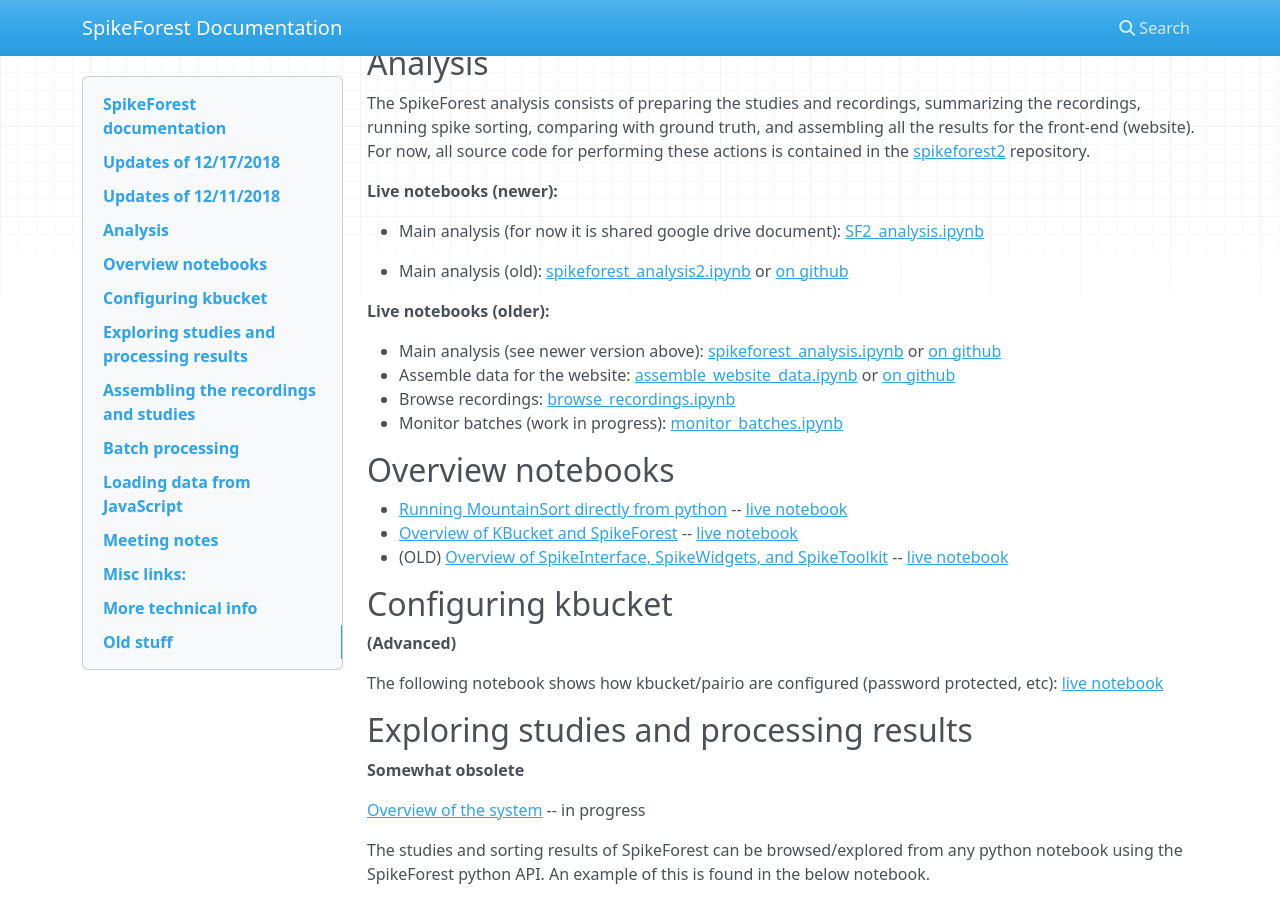
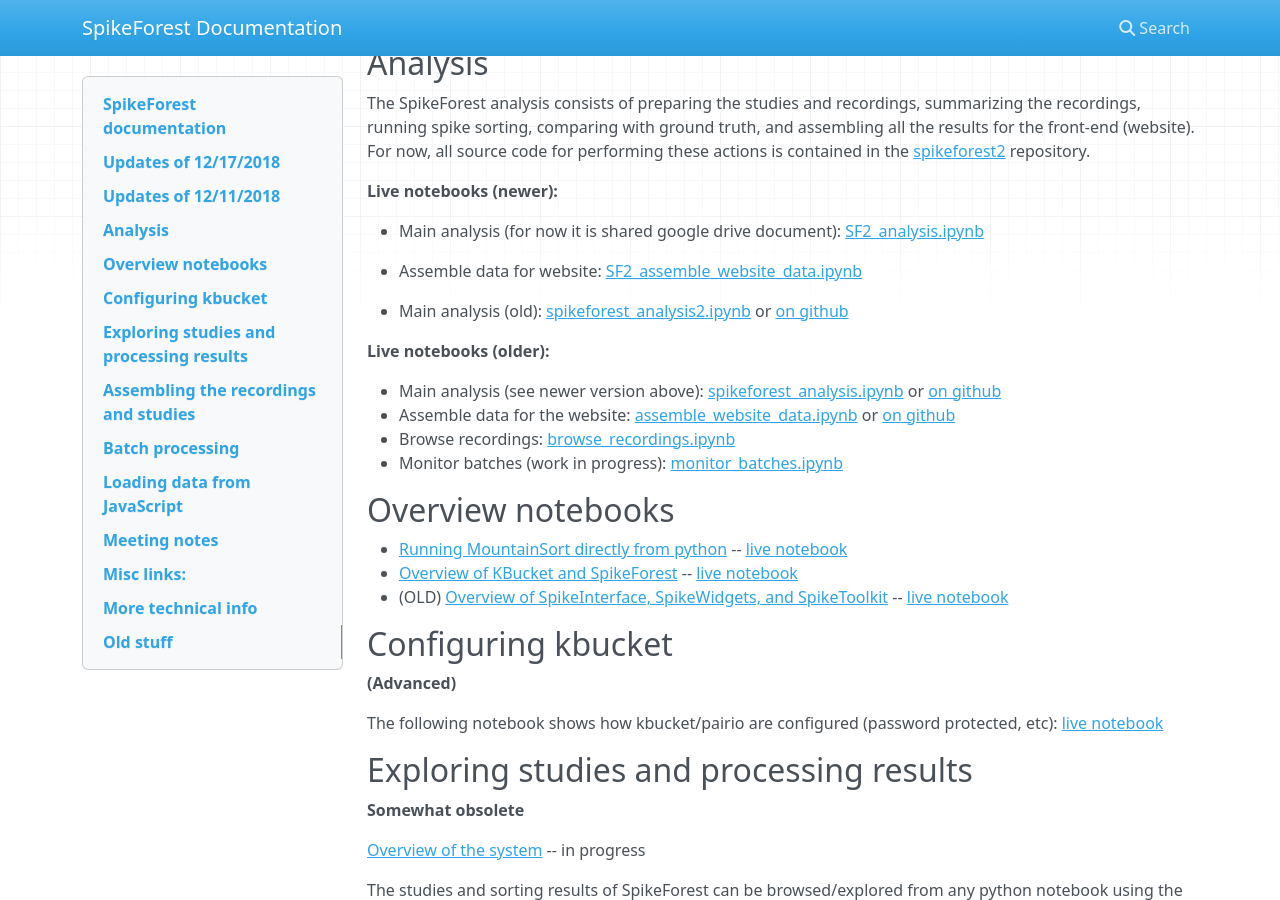
Before and after one commit to scratcharchive/spikeforest-docs, an MkDocs documentation site: the page built from docs/index.md, in a window 1280 px wide and 900 px high, scrolled down 1147 px. Built offline with MkDocs 1.6.1, drawn with Linux system fonts in a browser that asks for light colours; nearby versions of some CDN libraries.

Commit message:
Update index.md

```diff
--- a/docs/index.md
+++ b/docs/index.md
@@ -52,6 +52,8 @@
 **Live notebooks (newer):**
 
 * Main analysis (for now it is shared google drive document): [SF2_analysis.ipynb](https://colab.research.google.com/drive/1FRyVQeU_oBhCG9jFaX7sFS6EafR0pwPd#scrollTo=HtbjJUirgm0s)
+
+* Assemble data for website: [SF2_assemble_website_data.ipynb](https://colab.research.google.com/drive/1h8cbLNctaXmdBQ8kJ0ynnwPd5pjH5fpI)
 
 * Main analysis (old): [spikeforest_analysis2.ipynb](https://colab.research.google.com/github/flatironinstitute/spikeforest-docs/blob/master/notebooks/spikeforest_analysis2.ipynb) or [on github](https://github.com/flatironinstitute/spikeforest-docs/blob/master/notebooks/spikeforest_analysis2.ipynb)
 
```
